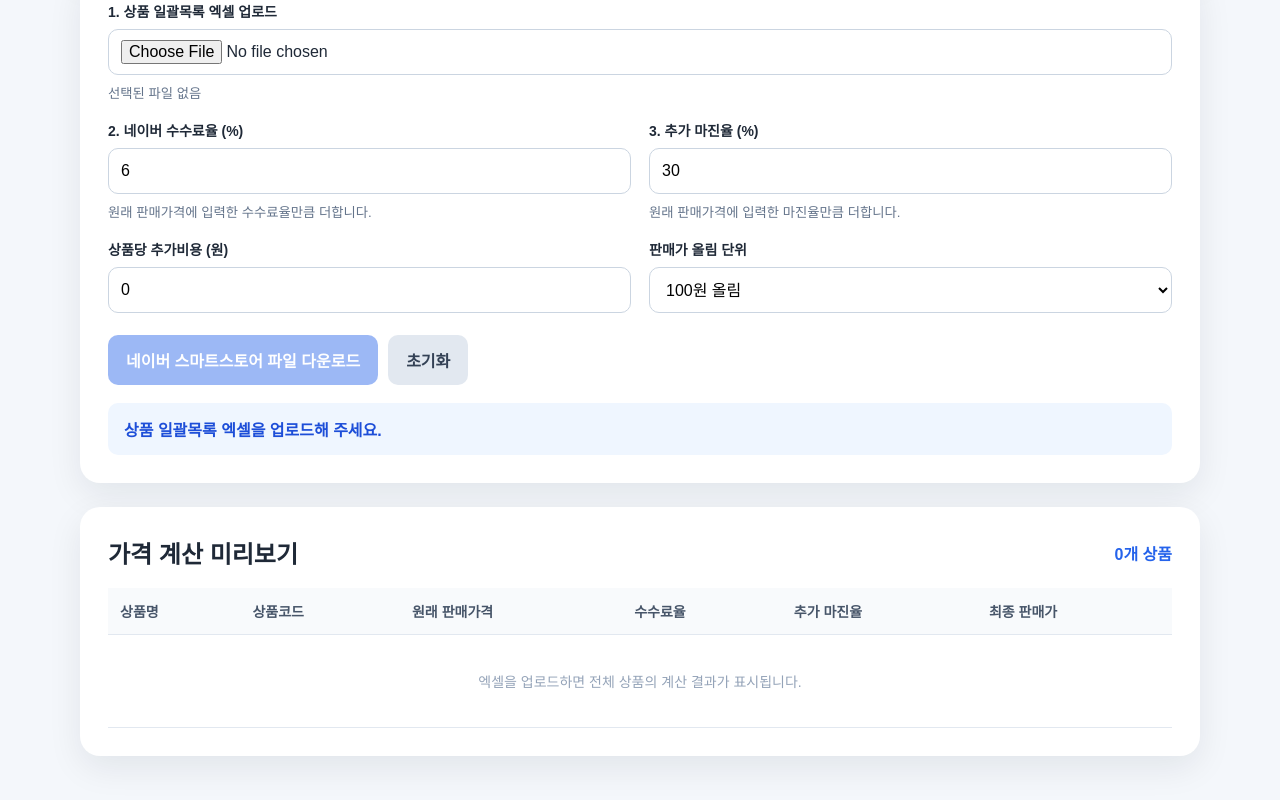
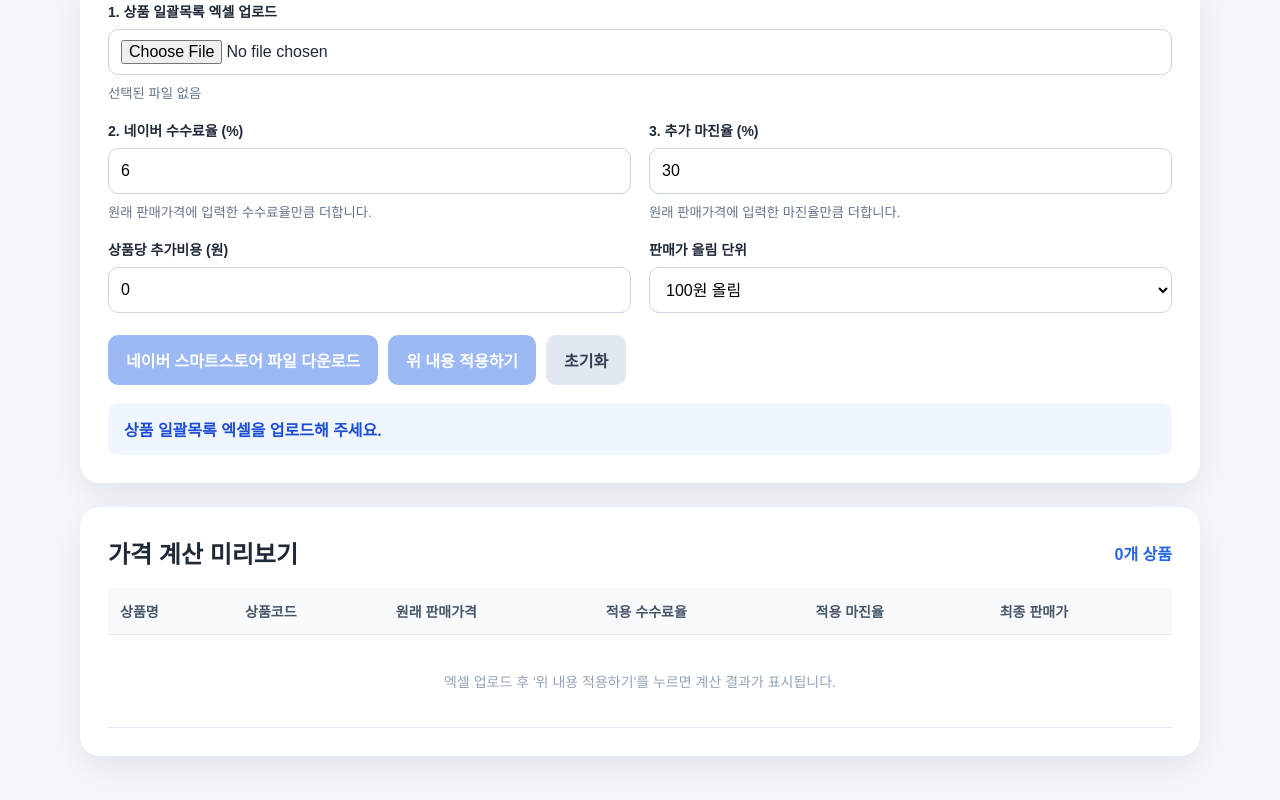
Before and after one commit to parangcubeme/postsheet02, a Next.js app: page / in a window 1280 px wide. Shown: the part 514-1314 px from the top of the page. Built offline with nearby package versions, Linux system fonts and the light colour scheme.

Commit message:
Require applying price settings before Naver download

```diff
--- a/app/page.tsx
+++ b/app/page.tsx
@@ -4,6 +4,12 @@ import { useMemo, useState } from "react";
 import * as XLSX from "xlsx";
 
 type Row = Record<string, unknown>;
+type AppliedSettings = {
+  feeRate: number;
+  marginRate: number;
+  extraCost: number;
+  roundUnit: number;
+};
 
 type Product = {
   productName: string;
@@ -79,14 +85,14 @@ function calculatePrice(basePrice: number, feeRate: number, marginRate: number,
   return Math.ceil(raw / roundUnit) * roundUnit;
 }
 
-function toProducts(rows: Row[], feeRate: number, marginRate: number, extraCost: number, roundUnit: number): Product[] {
+function toProducts(rows: Row[], settings: AppliedSettings): Product[] {
   return rows.map((row) => {
     const basePrice = numberValue(pick(row, aliases.basePrice));
     return {
       productName: normalize(pick(row, aliases.productName)),
       sellerCode: normalize(pick(row, aliases.sellerCode)),
       basePrice,
-      salePrice: calculatePrice(basePrice, feeRate, marginRate, extraCost, roundUnit),
+      salePrice: calculatePrice(basePrice, settings.feeRate, settings.marginRate, settings.extraCost, settings.roundUnit),
       stock: numberValue(pick(row, aliases.stock)) || 1,
       optionName: normalize(pick(row, aliases.optionName)),
       optionValue: normalize(pick(row, aliases.optionValue)),
@@ -144,33 +150,42 @@ export default function Home() {
   const [marginRate, setMarginRate] = useState(30);
   const [extraCost, setExtraCost] = useState(0);
   const [roundUnit, setRoundUnit] = useState(100);
+  const [appliedSettings, setAppliedSettings] = useState<AppliedSettings | null>(null);
   const [sourceRows, setSourceRows] = useState<Row[]>([]);
   const [fileName, setFileName] = useState("");
   const [status, setStatus] = useState("상품 일괄목록 엑셀을 업로드해 주세요.");
 
   const products = useMemo(
-    () => toProducts(sourceRows, feeRate, marginRate, extraCost, roundUnit),
-    [sourceRows, feeRate, marginRate, extraCost, roundUnit]
+    () => appliedSettings ? toProducts(sourceRows, appliedSettings) : [],
+    [sourceRows, appliedSettings]
   );
 
   async function readFile(file?: File) {
     if (!file) return;
     setFileName(file.name);
+    setAppliedSettings(null);
     try {
       const buffer = await file.arrayBuffer();
       const workbook = XLSX.read(buffer, { type: "array" });
       const sheet = workbook.Sheets[workbook.SheetNames[0]];
       const rows = XLSX.utils.sheet_to_json<Row>(sheet, { defval: "" });
       setSourceRows(rows);
-      setStatus(`${rows.length}행을 읽었습니다. 수수료율과 마진율을 바꾸면 원래 판매가격에 더해져 전체 상품 가격이 자동 재계산됩니다.`);
+      setStatus(`${rows.length}행을 읽었습니다. 수수료율과 마진율을 입력한 뒤 '위 내용 적용하기'를 눌러 주세요.`);
     } catch {
       setSourceRows([]);
       setStatus("파일을 읽지 못했습니다. xlsx, xls 또는 csv 파일인지 확인해 주세요.");
     }
   }
 
+  function applySettings() {
+    if (!sourceRows.length || feeRate < 0 || marginRate < 0) return;
+    const next = { feeRate, marginRate, extraCost, roundUnit };
+    setAppliedSettings(next);
+    setStatus(`적용 완료: 수수료 ${feeRate}%, 추가 마진 ${marginRate}%, ${roundUnit.toLocaleString()}원 단위 올림이 전체 상품에 반영됐습니다.`);
+  }
+
   function downloadNaver() {
-    if (!products.length) return;
+    if (!products.length || !appliedSettings) return;
     const dataRows = products.map(productToNaverRow);
     const aoa = [groupRow, naverHeaders, requiredRow, ...dataRows];
     const sheet = XLSX.utils.aoa_to_sheet(aoa);
@@ -181,14 +196,27 @@ export default function Home() {
     XLSX.writeFile(workbook, `postsheet02_네이버스마트스토어_${new Date().toISOString().slice(0, 10)}.xlsx`);
   }
 
+  function resetAll() {
+    setSourceRows([]);
+    setFileName("");
+    setAppliedSettings(null);
+    setStatus("화면 데이터를 비웠습니다.");
+  }
+
   const invalidRates = feeRate < 0 || marginRate < 0;
+  const settingsChanged = !!appliedSettings && (
+    appliedSettings.feeRate !== feeRate ||
+    appliedSettings.marginRate !== marginRate ||
+    appliedSettings.extraCost !== extraCost ||
+    appliedSettings.roundUnit !== roundUnit
+  );
 
   return (
     <main className="container">
       <section className="hero">
         <span className="badge">postsheet02 · 상품 대량등록 변환</span>
         <h1>상품 일괄목록을<br />네이버 등록 파일로 변환</h1>
-        <p>원래 판매가격에 사용자가 입력한 수수료율과 마진율을 더해 모든 상품에 일괄 적용하고 네이버 스마트스토어 93개 열 순서로 재배치합니다.</p>
+        <p>원래 판매가격에 사용자가 입력한 수수료율과 마진율을 더한 뒤, 적용 버튼을 눌러 확정한 가격으로 네이버 파일을 생성합니다.</p>
         <div className="privacy">원본·결과 파일 서버 저장 없음 · 변환 로그 없음 · 브라우저 안에서만 계산 및 다운로드</div>
       </section>
 
@@ -224,10 +252,12 @@ export default function Home() {
         </div>
 
         {invalidRates && <div className="status full">수수료율과 마진율은 0 이상이어야 합니다.</div>}
+        {settingsChanged && <div className="status full">입력값이 변경됐습니다. 다시 '위 내용 적용하기'를 눌러야 다운로드 파일에 반영됩니다.</div>}
 
         <div className="actions full">
-          <button onClick={downloadNaver} disabled={!products.length || invalidRates}>네이버 스마트스토어 파일 다운로드</button>
-          <button className="secondary" onClick={() => { setSourceRows([]); setFileName(""); setStatus("화면 데이터를 비웠습니다."); }}>초기화</button>
+          <button onClick={downloadNaver} disabled={!products.length || invalidRates || settingsChanged}>네이버 스마트스토어 파일 다운로드</button>
+          <button onClick={applySettings} disabled={!sourceRows.length || invalidRates}>위 내용 적용하기</button>
+          <button className="secondary" onClick={resetAll}>초기화</button>
         </div>
         <div className="status full">{status}</div>
       </section>
@@ -239,12 +269,12 @@ export default function Home() {
         </div>
         <div className="tableWrap">
           <table>
-            <thead><tr><th>상품명</th><th>상품코드</th><th>원래 판매가격</th><th>수수료율</th><th>추가 마진율</th><th>최종 판매가</th></tr></thead>
+            <thead><tr><th>상품명</th><th>상품코드</th><th>원래 판매가격</th><th>적용 수수료율</th><th>적용 마진율</th><th>최종 판매가</th></tr></thead>
             <tbody>
               {products.slice(0, 30).map((p, i) => (
-                <tr key={`${p.sellerCode}-${i}`}><td>{p.productName}</td><td>{p.sellerCode}</td><td>{p.basePrice.toLocaleString()}</td><td>{feeRate}%</td><td>{marginRate}%</td><td>{p.salePrice.toLocaleString()}</td></tr>
+                <tr key={`${p.sellerCode}-${i}`}><td>{p.productName}</td><td>{p.sellerCode}</td><td>{p.basePrice.toLocaleString()}</td><td>{appliedSettings?.feeRate}%</td><td>{appliedSettings?.marginRate}%</td><td>{p.salePrice.toLocaleString()}</td></tr>
               ))}
-              {!products.length && <tr><td colSpan={6} className="empty">엑셀을 업로드하면 전체 상품의 계산 결과가 표시됩니다.</td></tr>}
+              {!products.length && <tr><td colSpan={6} className="empty">엑셀 업로드 후 '위 내용 적용하기'를 누르면 계산 결과가 표시됩니다.</td></tr>}
             </tbody>
           </table>
         </div>
```
